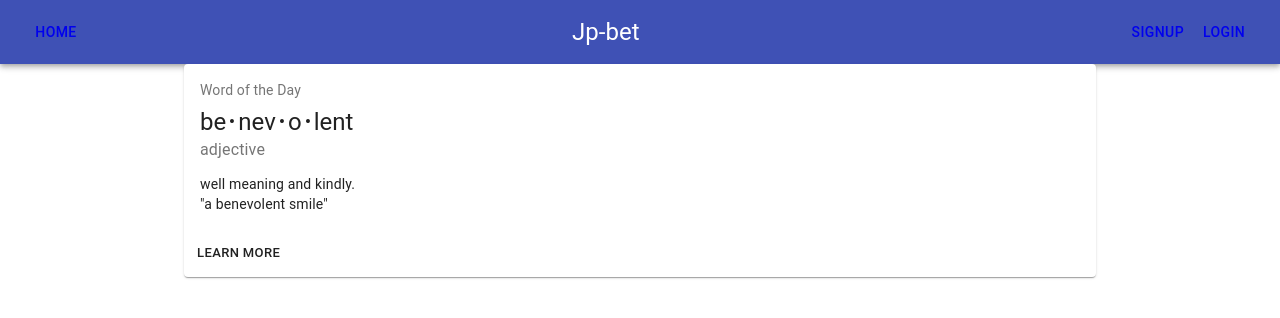
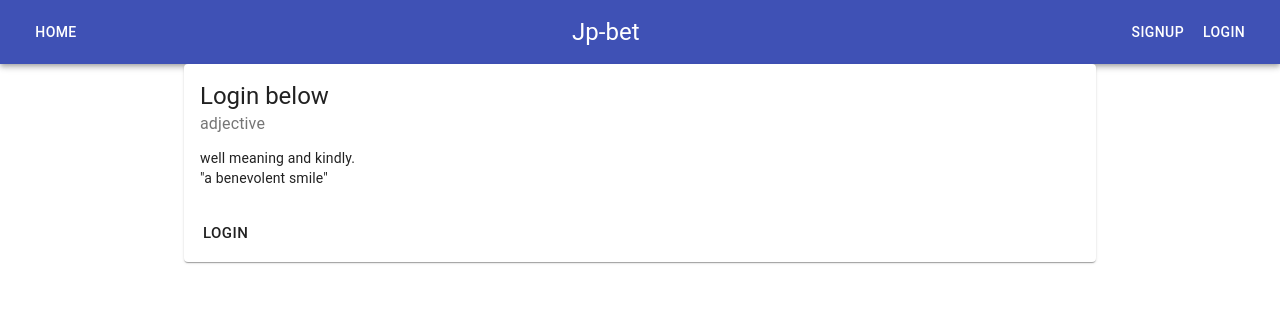
Before and after one commit to japiirainen/jp-bet, a React (Create React App) app: page /login in a window 1280 px wide. Shown: the top 318 px of the page. Built offline with nearby package versions, Linux system fonts and the light colour scheme.

Commit message:
small fix

```diff
--- a/src/components/App/App.tsx
+++ b/src/components/App/App.tsx
@@ -1,6 +1,5 @@
 import React from 'react'
 import Navbar from '../Navbar/Navbar'
-import Loginpage from '../Loginpage/Loginpage'
 
 const App: React.FC = () => {
     return (
--- a/src/components/Loginpage/Loginpage.tsx
+++ b/src/components/Loginpage/Loginpage.tsx
@@ -13,15 +13,9 @@ const Loginpage: React.FC = () => {
     return (
         <Card className={classes.root}>
             <CardContent>
-                <Typography
-                    className={classes.title}
-                    color="textSecondary"
-                    gutterBottom
-                >
-                    Word of the Day
-                </Typography>
+
                 <Typography variant="h5" component="h2">
-                    be{bull}nev{bull}o{bull}lent
+                    Login below
                 </Typography>
                 <Typography className={classes.pos} color="textSecondary">
                     adjective
@@ -33,7 +27,7 @@ const Loginpage: React.FC = () => {
                 </Typography>
             </CardContent>
             <CardActions>
-                <Button size="small">Learn More</Button>
+                <Button size="large">Login</Button>
             </CardActions>
         </Card>
     )
--- a/src/components/Loginpage/styles.ts
+++ b/src/components/Loginpage/styles.ts
@@ -3,6 +3,7 @@ import { makeStyles } from '@material-ui/core/styles'
 const useStyles = makeStyles({
     root: {
         minWidth: 275,
+
     },
     bullet: {
         display: 'inline-block',
--- a/src/components/Navbar/Navbar.tsx
+++ b/src/components/Navbar/Navbar.tsx
@@ -16,16 +16,16 @@ const Navbar: React.FC = () => {
         <div className={classes.root}>
             <AppBar position="static">
                 <Toolbar>
-                    <Link to="/">
+                    <Link className={classes.link} to="/">
                         <Button color="inherit">Home</Button>
                     </Link>
                     <Typography variant="h5" className={classes.title}>
                         Jp-bet
                     </Typography>
-                    <Link to="/signup">
+                    <Link className={classes.link} to="/signup">
                         <Button color="inherit">Signup</Button>
                     </Link>
-                    <Link to="/login">
+                    <Link className={classes.link} to="/login">
                         <Button color="inherit">Login</Button>
                     </Link>
                 </Toolbar>
--- a/src/components/Navbar/styles.ts
+++ b/src/components/Navbar/styles.ts
@@ -12,6 +12,11 @@ const useStyles = makeStyles((theme: Theme) =>
             flexGrow: 1,
             textAlign: 'center',
         },
+        link : {
+            textDecoration: 'none',
+            color: 'white'
+
+        }
     })
 )
 
```
